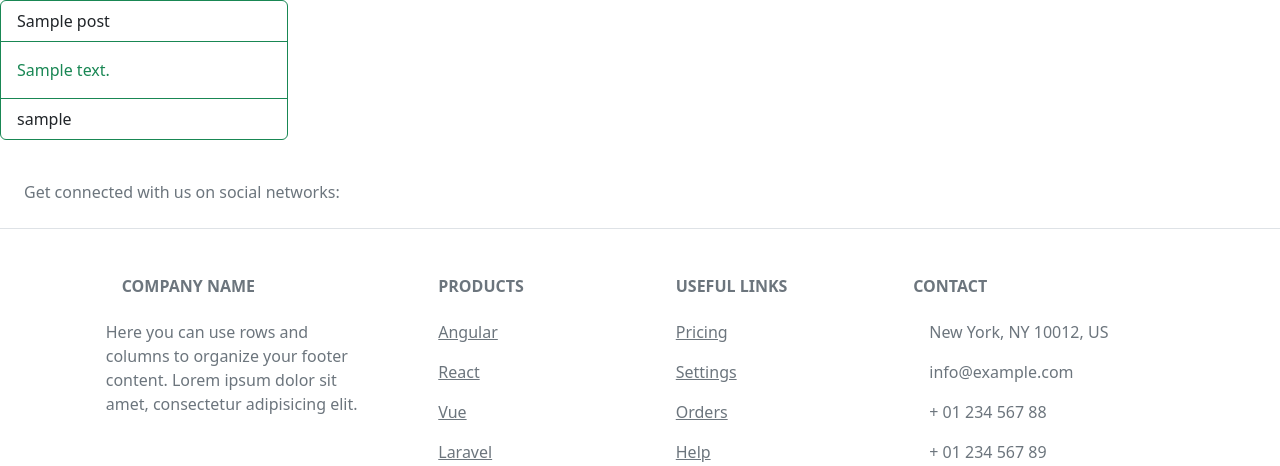
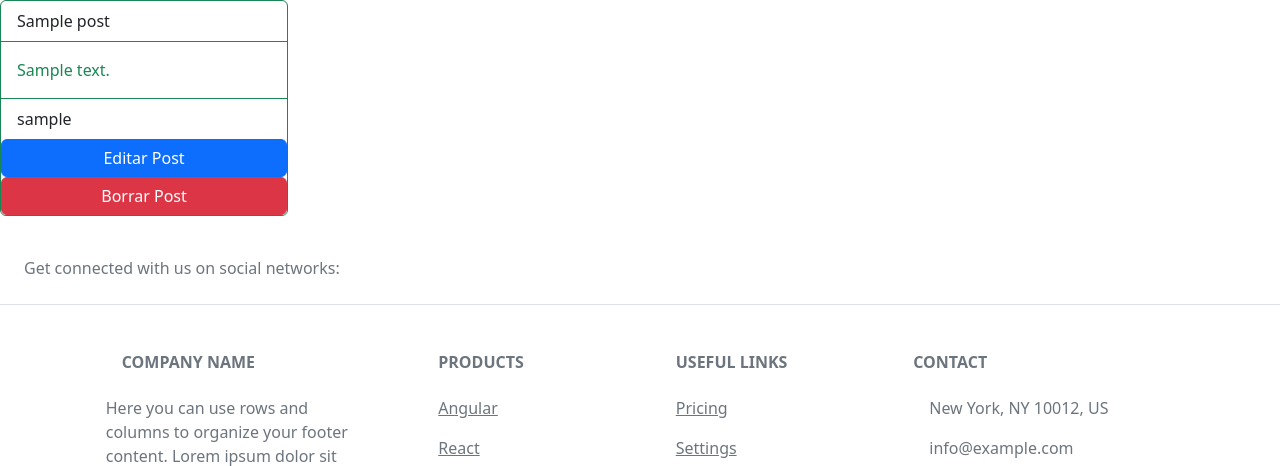
Before and after one commit to felixedelgado/proyecto, a Django app: page /blog/ in a window 1280 px wide. Shown: the part 56-522 px from the top of the page. Run offline with Django 4.2, Linux system fonts and the light colour scheme; a user stored in the database is signed in; tables that the repository leaves empty hold one stand-in row (values such as "Sample post"); parts of the project's set-up code (start-up, migrations or seed data) failed here and were passed over; some libraries are stand-ins or nearby versions.

Commit message:
editar y elimanar post

```diff
--- a/blog/templates/blog/blog_list.html
+++ b/blog/templates/blog/blog_list.html
@@ -2,16 +2,20 @@
 {% load crispy_forms_tags %}
 
 {% block conten %}
-{% for posts in posts %}
+{% for post in post %}
     <div class="card border-success mb-3" style="max-width: 18rem;">
-        <div class="card-header bg-transparent border-success">{{ posts.title }}</div>
+        <div class="card-header bg-transparent border-success">{{ post.title }}</div>
         <div class="card-body text-success">
         <!-- <h5 class="card-title">Success card title</h5> -->
         <p class="card-text">
-                {{ posts.content }}
+                {{ post.content }}
         </p>
         </div>
-        <div class="card-footer bg-transparent border-success">{{ posts.user }}</div>
+        <div class="card-footer bg-transparent border-success">{{ post.user }}</div>
+        {% if request.user.is_authenticated %}
+            <a class="btn btn-primary"href="{% url 'post_update' post.id %}">Editar Post</a>
+            <a class="btn btn-danger"href="{% url 'post_delete' post.id %}">Borrar Post</a>
+        {% endif %}
     </div>
 {% endfor %}
 <!-- <div class="container">
--- a/blog/urls.py
+++ b/blog/urls.py
@@ -4,4 +4,6 @@ from . import views
 urlpatterns = [
     path('', views.post_list, name='post_list'),
     path('add/', views.post_create, name='post_create'),
+    path('update/<int:pk>/', views.post_update, name='post_update'),
+    path('delete/<int:pk>/', views.post_delete, name='post_delete'),
 ]
--- a/blog/views.py
+++ b/blog/views.py
@@ -1,13 +1,14 @@
 from email import message
-from django.shortcuts import render, redirect
+from gc import get_objects
+from django.shortcuts import render, redirect, get_object_or_404
 from django.contrib import messages
 from .models import Post
 from .form import PostForm
 # Create your views here.
 
 def post_list(request):
-    posts = Post.objects.all()
-    return render(request, 'blog/blog_list.html', {'posts': posts})
+    post = Post.objects.all()
+    return render(request, 'blog/blog_list.html', {'post': post})
 
 def post_create(request):
     form = PostForm()
@@ -22,3 +23,16 @@ def post_create(request):
         messages.error(request, 'Hay errores en el Post')
     form = PostForm()
     return render(request, 'blog/blog_create.html', {'form': form})
+
+def post_update(request, pk):
+    post = get_object_or_404(Post, id=pk)
+    form = PostForm(request.POST, instance=post)
+    if form.is_valid():
+        form.save()
+        return redirect('post_list')
+    return render(request, 'blog/blog_update.html', {'form': form, 'post': post})
+
+def post_delete(resquest, pk):
+    post = get_object_or_404(Post, id=pk)
+    post.delete()
+    return redirect('post_list')
```
Also changed, not shown: blog/templates/blog/blog_update.html (added, +29 -0 lines).
